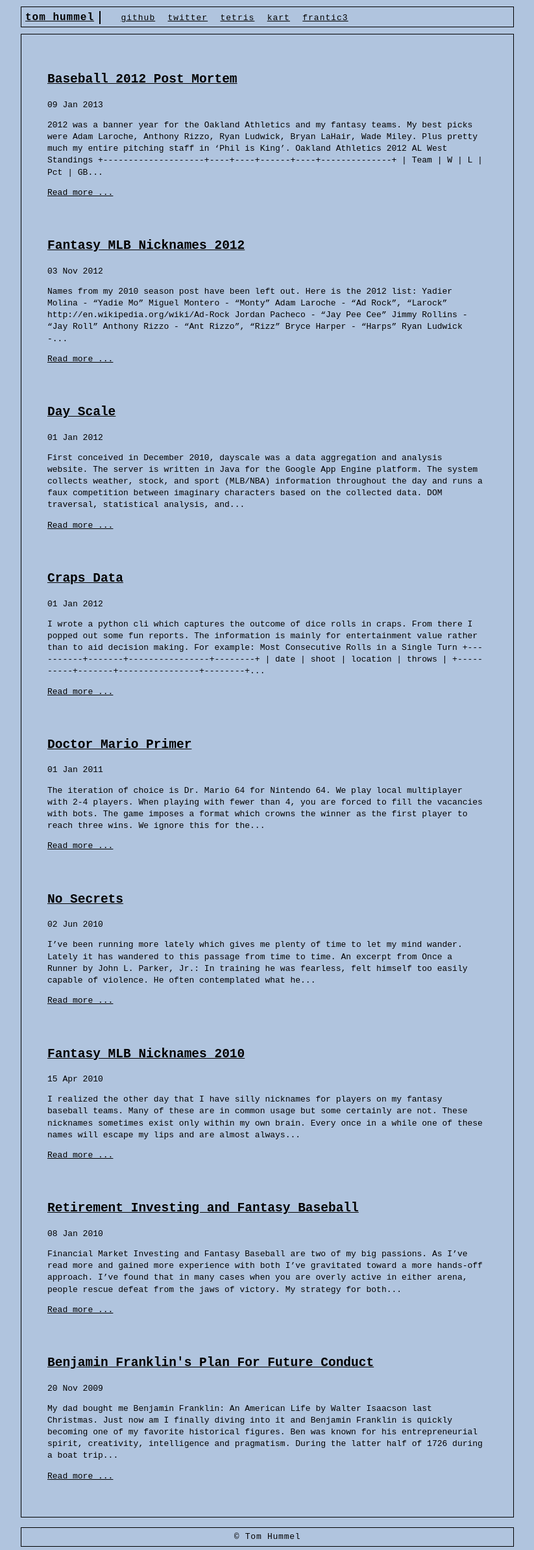
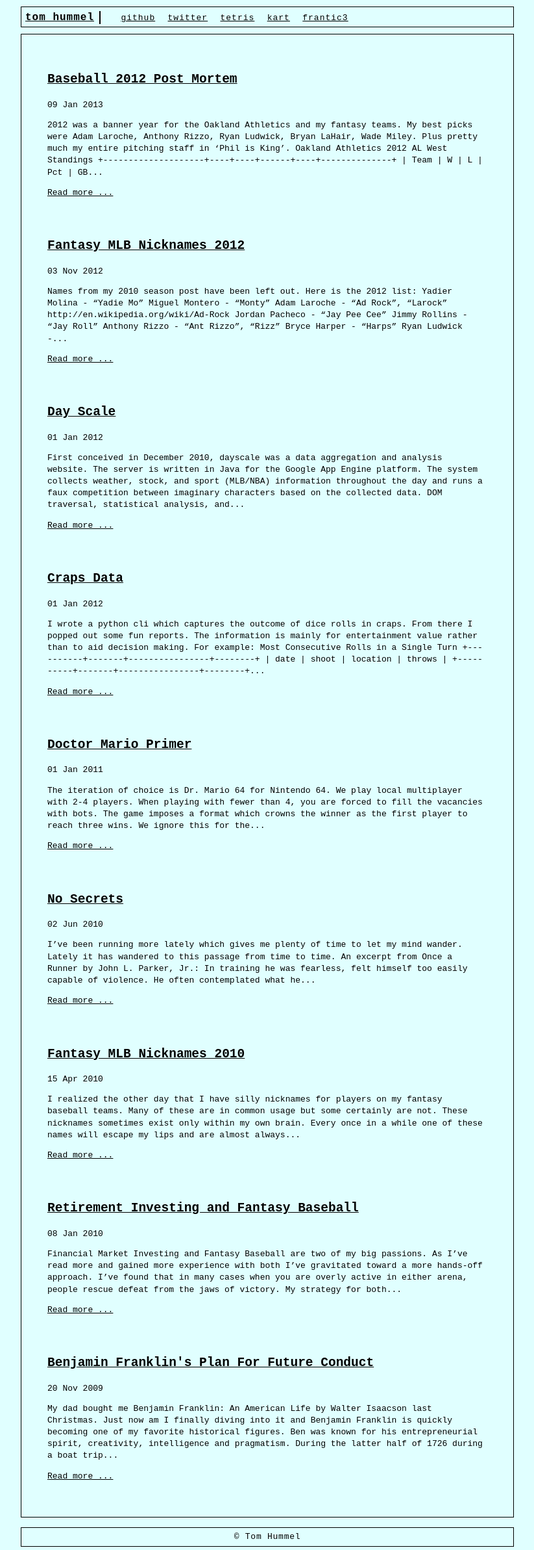
Before and after one commit to tphummel/blog, a Jekyll site: the page built from index.html, in a window 1280 px wide. Shown: the whole page at 65% size, without its empty margins (228-1051 px from the left). Built offline with Jekyll 4.4.1, drawn with Linux system fonts in a browser that asks for light colours; Markdown is read by kramdown in place of the engine named in the settings.

Commit message:
styles: light blue background. more pleasing, better contrast

```diff
--- a/css/th.css
+++ b/css/th.css
@@ -2,7 +2,7 @@ body {
 color: #000;
 font-family: courier new, courier, monospace;
 font-size: small;
-background-color: #b0c4de;
+background-color: #e0ffff;
 text-align:center;
 }
 a:link 		{color:#000; text-decoration:underline; }
```
